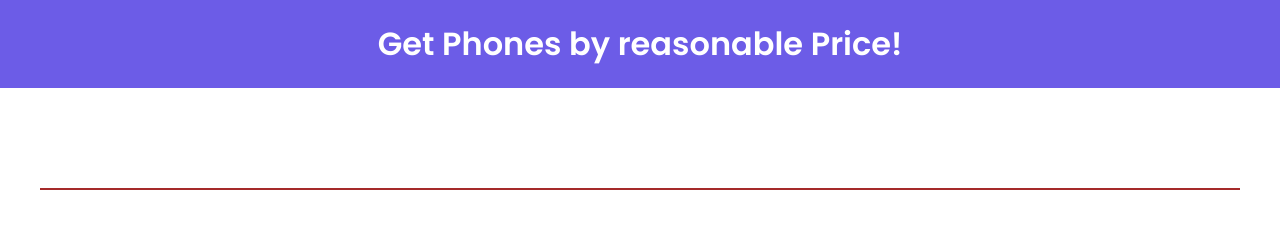
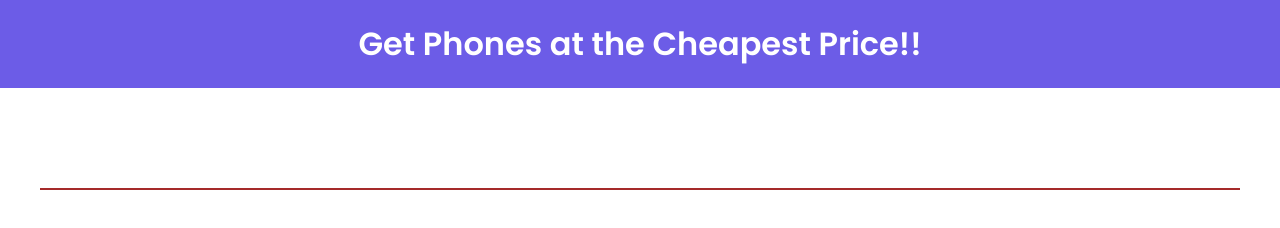
Before and after one commit to rakib53/get-phones, a plain HTML site: page post.html in a window 1280 px wide. Drawn offline with Linux system fonts and the light colour scheme; no server answers.

Commit message:
added title in post.html

```diff
--- a/post.html
+++ b/post.html
@@ -12,7 +12,7 @@
      </head>
      <body>
           <header>
-               <h1>Get Phones by reasonable Price!</h1>
+               <h1>Get Phones at the Cheapest Price!!</h1>
           </header>
 
           <section class="phone-container-wrapper view-post">
```
